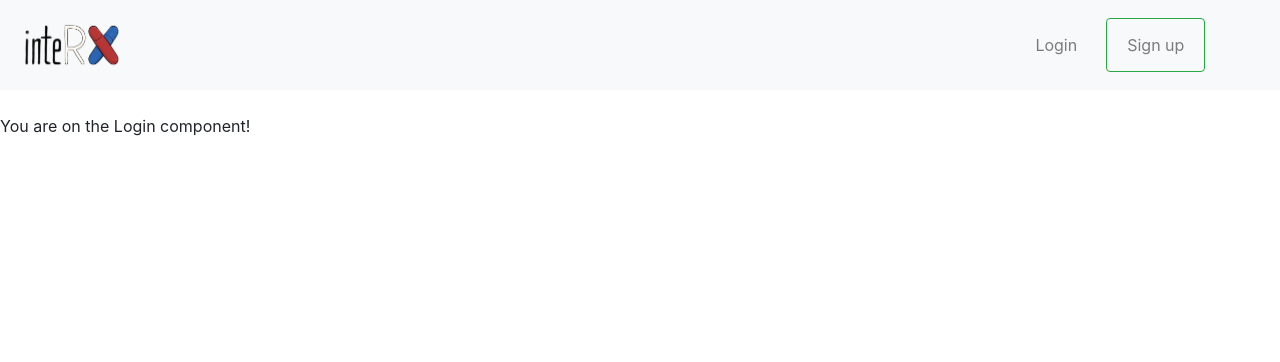
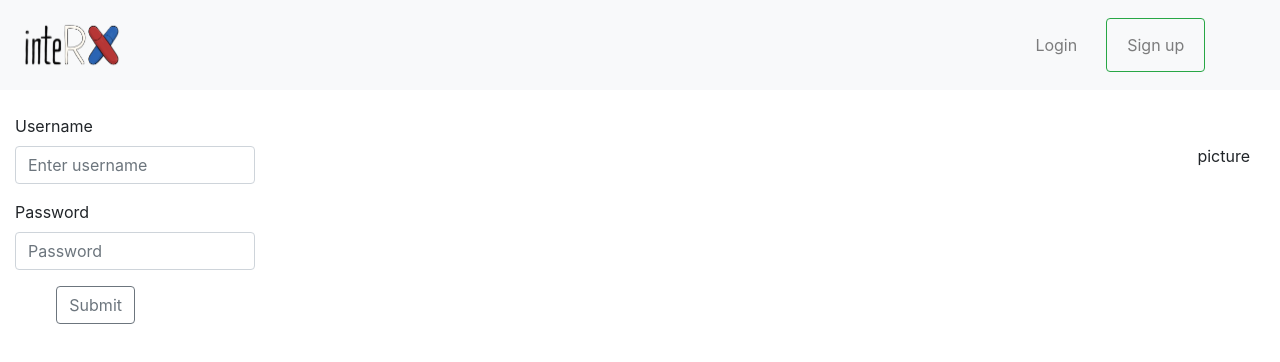
Before and after one commit to shish-kabobs/interx, a React (Create React App) app: page /login in a window 1280 px wide. Shown: the top 362 px of the page. Built offline with nearby package versions, Linux system fonts and the light colour scheme; the HTML template or start-up script is replaced by a standard one.

Commit message:
Update register and login forms

```diff
--- a/src/components/create-user.component.js
+++ b/src/components/create-user.component.js
@@ -1,5 +1,5 @@
 import React, { Component } from 'react';
-import'./create-user.css'
+import'./user-form.css'
 
 export default class CreateUser extends Component {
     render() {
@@ -7,6 +7,17 @@ export default class CreateUser extends Component {
             <div>
                 <div className="container">
                         <form>
+                            <div class="form-group">
+                                <label for="InputUsername">Username</label>
+                                <input
+                                    type="text"
+                                    class="form-control"
+                                    id="InputUsername"
+                                    placeholder="Enter username"
+                                    style={{ width: '15em' }}
+                                    required
+                                ></input>
+                            </div>
                             <div class="form-group">
                             <label for="exampleInputEmail1">Email address</label>
                             <input type="email" class="form-control" id="exampleInputEmail1" aria-describedby="emailHelp" placeholder="Enter email" style={{width: '15em'}} required></input>
--- a/src/components/login.component.js
+++ b/src/components/login.component.js
@@ -1,10 +1,33 @@
 import React, { Component } from 'react';
+import './user-form.css'
 
 export default class Login extends Component {
     render() {
         return (
             <div>
-                <p>You are on the Login component!</p>
+                <div className="container">
+                        <form>
+                            <div class="form-group">
+                                <label for="InputUsername">Username</label>
+                                <input
+                                    type="text"
+                                    class="form-control"
+                                    id="InputUsername"
+                                    placeholder="Enter username"
+                                    style={{ width: '15em' }}
+                                    required
+                                ></input>
+                            </div>
+                            <div class="form-group">
+                                <label for="exampleInputPassword1">Password</label>
+                                <input type="password" class="form-control" id="exampleInputPassword1" placeholder="Password" style={{width: '15em'}} required></input>
+                            </div>
+                            <button type="submit" class="btn btn-outline-secondary">Submit</button>
+                        </form>
+                </div>
+                <div className="picture">
+                    <p>picture</p>
+                </div>
             </div>
         )
     }
```
Also changed, not shown: src/components/user-form.css (renamed from src/components/create-user.css), 1 other file (tests, documents, lock files or other folders).
